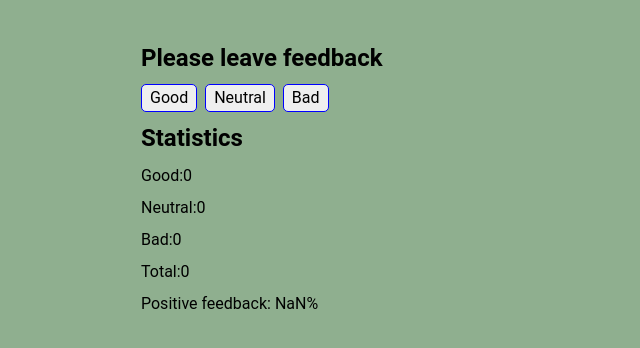
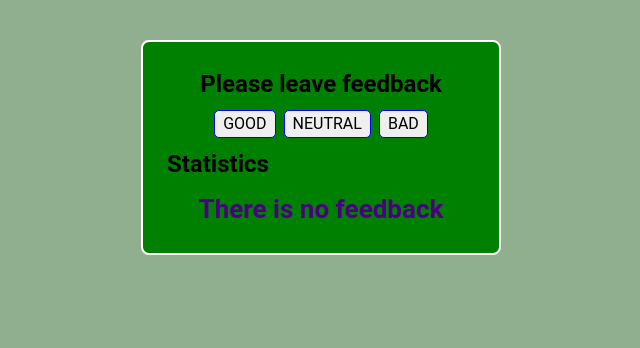
Before and after one commit to NavrA82/goit-react-hw-02-feedback, a React (Create React App) app: page / in a window 1280 px wide. Shown: the top 348 px of the page, without its empty margins (319-959 px from the left). Built offline with nearby package versions, Linux system fonts and the light colour scheme.

Commit message:
task-1.4

```diff
--- a/src/components/App.js
+++ b/src/components/App.js
@@ -1,11 +1,56 @@
 import { Component } from 'react';
-import { Feedback } from './Feedback/Feedback';
+
+import { Section } from './Section/Section';
+
+import { Statistics } from './Statistics/Statistics';
+
+import { FeedbackOptions } from './FeedbackOptions/FeedbackOptions';
 
 export class App extends Component {
+  state = {
+    good: 0,
+    neutral: 0,
+    bad: 0,
+  };
+
+  handleOnClick = event => {
+    const feedbackType = event.target.dataset.type;
+    this.setState(prevState => {
+      return {
+        [feedbackType]: prevState[feedbackType] + 1,
+      };
+    });
+  };
+  countTotalFeedback = () => {
+    const { good, neutral, bad } = this.state;
+    return good + neutral + bad;
+  };
+
+  countPositiveFeedbackPercentage = () => {
+    return Math.round(
+      (this.state.good * 100) /
+        (this.state.good + this.state.neutral + this.state.bad)
+    );
+  };
+
   render() {
+    const options = ['good', 'neutral', 'bad'];
     return (
       <div>
-        <Feedback />
+        <Section title="Please leave feedback">
+          <FeedbackOptions
+            onLeaveFeedback={this.handleOnClick}
+            options={options}
+          />
+
+          <Statistics
+            good={this.state.good}
+            neutral={this.state.neutral}
+            bad={this.state.bad}
+            totalFeedback={this.countTotalFeedback()}
+            positiveFeedbackPercentage={this.countPositiveFeedbackPercentage()}
+          />
+        </Section>
       </div>
     );
   }
--- a/src/components/Feedback/Feedback.js
+++ b/src/components/Feedback/Feedback.js
@@ -1,74 +1,68 @@
 // import PropTypes from 'prop-types';
-import {
-  FeedbackStats,
-  FeedbackButtonWrapper,
-  FeedbackButton,
-} from './FeedbackStyled';
-import { Component } from 'react';
+// import {
+//   FeedbackStats,
+//   FeedbackButtonWrapper,
+//   FeedbackButton,
+// } from './FeedbackStyled';
+// import { Component } from 'react';
 
-export class Feedback extends Component {
-  state = {
-    good: 0,
-    neutral: 0,
-    bad: 0,
-  };
+// export class Feedback extends Component {
+//   handleOnClickBtnGood = () => {
+//     this.setState(prevState => {
+//       return {
+//         good: prevState.good + 1,
+//       };
+//     });
+//   };
+//   handleOnClickBtnNeutral = () => {
+//     this.setState(prevState => {
+//       return {
+//         neutral: prevState.neutral + 1,
+//       };
+//     });
+//   };
+//   handleOnClickBtnBad = () => {
+//     this.setState(prevState => {
+//       return {
+//         bad: prevState.bad + 1,
+//       };
+//     });
+//   };
+//   countTotalFeedback = () => {
+//     const sum = this.state.good + this.state.neutral + this.state.bad;
+//     return sum;
+//   };
 
-  handleOnClickBtnGood = () => {
-    this.setState(prevState => {
-      return {
-        good: prevState.good + 1,
-      };
-    });
-  };
-  handleOnClickBtnNeutral = () => {
-    this.setState(prevState => {
-      return {
-        neutral: prevState.neutral + 1,
-      };
-    });
-  };
-  handleOnClickBtnBad = () => {
-    this.setState(prevState => {
-      return {
-        bad: prevState.bad + 1,
-      };
-    });
-  };
-  countTotalFeedback = () => {
-    const sum = this.state.good + this.state.neutral + this.state.bad;
-    return sum;
-  };
+//   countPositiveFeedbackPercentage() {
+//     const percentage = Math.round(
+//       (this.state.good * 100) /
+//         (this.state.good + this.state.neutral + this.state.bad)
+//     );
+//     return percentage;
+//   }
 
-  countPositiveFeedbackPercentage() {
-    const percentage = Math.round(
-      (this.state.good * 100) /
-        (this.state.good + this.state.neutral + this.state.bad)
-    );
-    return percentage;
-  }
-
-  render() {
-    return (
-      <FeedbackStats>
-        <h2>Please leave feedback</h2>
-        <FeedbackButtonWrapper>
-          <FeedbackButton onClick={this.handleOnClickBtnGood}>
-            Good
-          </FeedbackButton>
-          <FeedbackButton onClick={this.handleOnClickBtnNeutral}>
-            Neutral
-          </FeedbackButton>
-          <FeedbackButton onClick={this.handleOnClickBtnBad}>
-            Bad
-          </FeedbackButton>
-        </FeedbackButtonWrapper>
-        <h2>Statistics</h2>
-        <p>Good:{this.state.good}</p>
-        <p>Neutral:{this.state.neutral}</p>
-        <p>Bad:{this.state.bad}</p>
-        <p>Total:{this.countTotalFeedback()}</p>
-        <p>Positive feedback: {this.countPositiveFeedbackPercentage()}%</p>
-      </FeedbackStats>
-    );
-  }
-}
+//   render() {
+//     return (
+//       <FeedbackStats>
+//         <h2>Please leave feedback</h2>
+//         <FeedbackButtonWrapper>
+//           <FeedbackButton onClick={this.handleOnClickBtnGood}>
+//             Good
+//           </FeedbackButton>
+//           <FeedbackButton onClick={this.handleOnClickBtnNeutral}>
+//             Neutral
+//           </FeedbackButton>
+//           <FeedbackButton onClick={this.handleOnClickBtnBad}>
+//             Bad
+//           </FeedbackButton>
+//         </FeedbackButtonWrapper>
+//         <h2>Statistics</h2>
+//         <p>Good:{this.state.good}</p>
+//         <p>Neutral:{this.state.neutral}</p>
+//         <p>Bad:{this.state.bad}</p>
+//         <p>Total:{this.countTotalFeedback()}</p>
+//         <p>Positive feedback: {this.countPositiveFeedbackPercentage()}%</p>
+//       </FeedbackStats>
+//     );
+//   }
+// }
--- a/src/components/Feedback/FeedbackStyled.js
+++ b/src/components/Feedback/FeedbackStyled.js
@@ -1,23 +1,12 @@
-import styled from 'styled-components';
+// import styled from 'styled-components';
 
-export const FeedbackStats = styled.div`
-  display: flex;
-  flex-direction: column;
-  row-gap: 8px;
-  margin: 40px auto;
-  max-width: 360px;
-`;
-export const FeedbackButtonWrapper = styled.div`
-  display: flex;
-  gap: 8px;
-`;
-export const FeedbackButton = styled.button`
-  border: 1px solid blue;
-  border-radius: 5px;
-  padding: 4px 8px;
-  &:hover {
-    background-color: blue;
-    color: white;
-    cursor: pointer;
-  }
-`;
+// export const FeedbackButton = styled.button`
+//   border: 1px solid blue;
+//   border-radius: 5px;
+//   padding: 4px 8px;
+//   &:hover {
+//     background-color: blue;
+//     color: white;
+//     cursor: pointer;
+//   }
+// `;
--- /dev/null
+++ b/src/components/FeedbackOptions/FeedbackOptions.js
@@ -0,0 +1,19 @@
+import { FeedbackButton, FeedbackBtnWrap } from './FeedbackOptionsStyled';
+
+export const FeedbackOptions = ({ onLeaveFeedback, options }) => {
+  return (
+    <FeedbackBtnWrap>
+      {options.map(option => {
+        return (
+          <FeedbackButton
+            key={option}
+            data-type={option}
+            onClick={onLeaveFeedback}
+          >
+            {option}
+          </FeedbackButton>
+        );
+      })}
+    </FeedbackBtnWrap>
+  );
+};
--- /dev/null
+++ b/src/components/FeedbackOptions/FeedbackOptionsStyled.js
@@ -0,0 +1,18 @@
+import styled from 'styled-components';
+
+export const FeedbackBtnWrap = styled.div`
+  display: flex;
+  justify-content: center;
+  gap: 8px;
+`;
+export const FeedbackButton = styled.button`
+  border: 1px solid blue;
+  border-radius: 5px;
+  padding: 4px 8px;
+  text-transform: uppercase;
+  &:hover {
+    background-color: blue;
+    color: white;
+    cursor: pointer;
+  }
+`;
--- /dev/null
+++ b/src/components/Notification/Notification.js
@@ -0,0 +1,11 @@
+// import PropTypes from 'prop-types';
+
+import { NotifTitle } from './NotificationStyled';
+
+export const Notification = ({ message }) => {
+  return <NotifTitle>{message}</NotifTitle>;
+};
+
+// Notification.propTypes = {
+//   message: PropTypes.string.isRequired,
+// };
--- /dev/null
+++ b/src/components/Notification/NotificationStyled.js
@@ -0,0 +1,8 @@
+import { styled } from 'styled-components';
+
+export const NotifTitle = styled.h3`
+  margin: 0;
+  text-align: center;
+  font-size: 26px;
+  color: indigo;
+`;
--- /dev/null
+++ b/src/components/Section/Section.js
@@ -0,0 +1,15 @@
+import PropTypes from 'prop-types';
+import { SectionStyle, Title } from './SectionStyled';
+
+export const Section = ({ title, children }) => {
+  return (
+    <SectionStyle>
+      <Title>{title}</Title>
+      {children}
+    </SectionStyle>
+  );
+};
+
+Section.propTypes = {
+  title: PropTypes.string.isRequired,
+};
--- /dev/null
+++ b/src/components/Section/SectionStyled.js
@@ -0,0 +1,17 @@
+import { styled } from 'styled-components';
+
+export const SectionStyle = styled.section`
+  background-color: green;
+  border: 2px solid white;
+  border-radius: 8px;
+  display: flex;
+  flex-direction: column;
+  row-gap: 8px;
+  margin: 40px auto;
+  max-width: 360px;
+  padding: 24px;
+`;
+
+export const Title = styled.h1`
+  text-align: center;
+`;
--- /dev/null
+++ b/src/components/Statistics/Statistics.js
@@ -0,0 +1,41 @@
+// import PropTypes from 'prop-types';
+
+// import {
+//   ListItemOnLine,
+//   ListItemName,
+//   ListItemAvatar,
+//   ListItem,
+// } from './FriendListItem.styled';
+
+import { Notification } from '../Notification/Notification';
+
+export const Statistics = ({
+  good,
+  neutral,
+  bad,
+  totalFeedback,
+  positiveFeedbackPercentage,
+}) => {
+  return (
+    <>
+      <h2>Statistics</h2>
+      {totalFeedback === 0 ? (
+        <Notification message="There is no feedback" />
+      ) : (
+        <>
+          <p>Good:{good}</p>
+          <p>Neutral:{neutral}</p>
+          <p>Bad:{bad}</p>
+          <p>Total:{totalFeedback}</p>
+          <p>Positive feedback: {positiveFeedbackPercentage}%</p>
+        </>
+      )}
+    </>
+  );
+};
+
+// FriendListItem.propTypes = {
+//   status: PropTypes.bool.isRequired,
+//   avatar: PropTypes.string.isRequired,
+//   name: PropTypes.string.isRequired,
+// };
--- /dev/null
+++ b/src/components/Statistics/StatisticsStyled.js
@@ -0,0 +1 @@
+import styled from 'styled-components';
```
